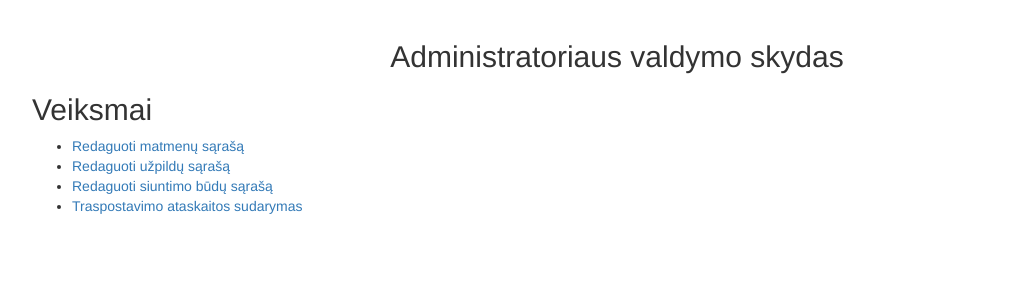
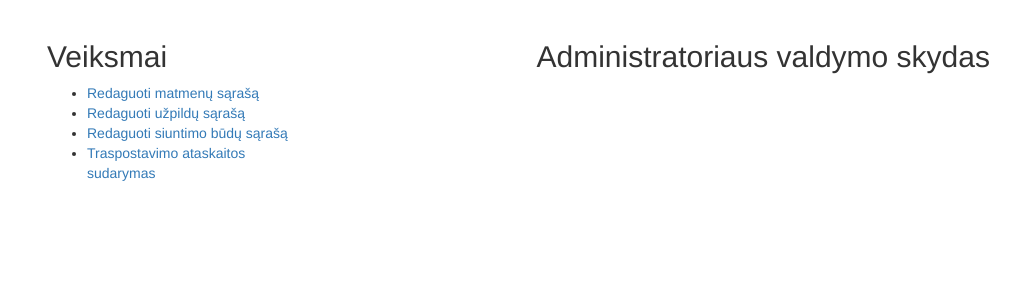
Before and after one commit to MrRytis/LCS_project, a Symfony app: template app/Resources/views/Admin/admin_panel.html.twig in a window 1280 px wide. Shown: the part 62-362 px from the top of the page, without its empty margins (23-1043 px from the left). Run offline with Twig, Linux system fonts and the light colour scheme; the template is opened without the code that fills it, so the values that code supplies are empty; some libraries are stand-ins or nearby versions.

Commit message:
Fixed admin panel template

```diff
--- a/app/Resources/views/Admin/admin_panel.html.twig
+++ b/app/Resources/views/Admin/admin_panel.html.twig
@@ -1,14 +1,13 @@
 {% extends 'base.html.twig' %}
 
 {% block content %}
+    <div class="col-lg-3 panel-group">
+        {% include 'Admin/side_menu.html.twig' %}
+    </div>
     <div id="main-content">
         <div align="center">
             <h2>Administratoriaus valdymo skydas</h2>
         </div>
     </div>
 
-    <div id="sidebar">
-    {{ include ('Admin/side_menu.html.twig') }}
-    </div>
-    <div class="cl">&nbsp;</div>
 {% endblock %}
```
